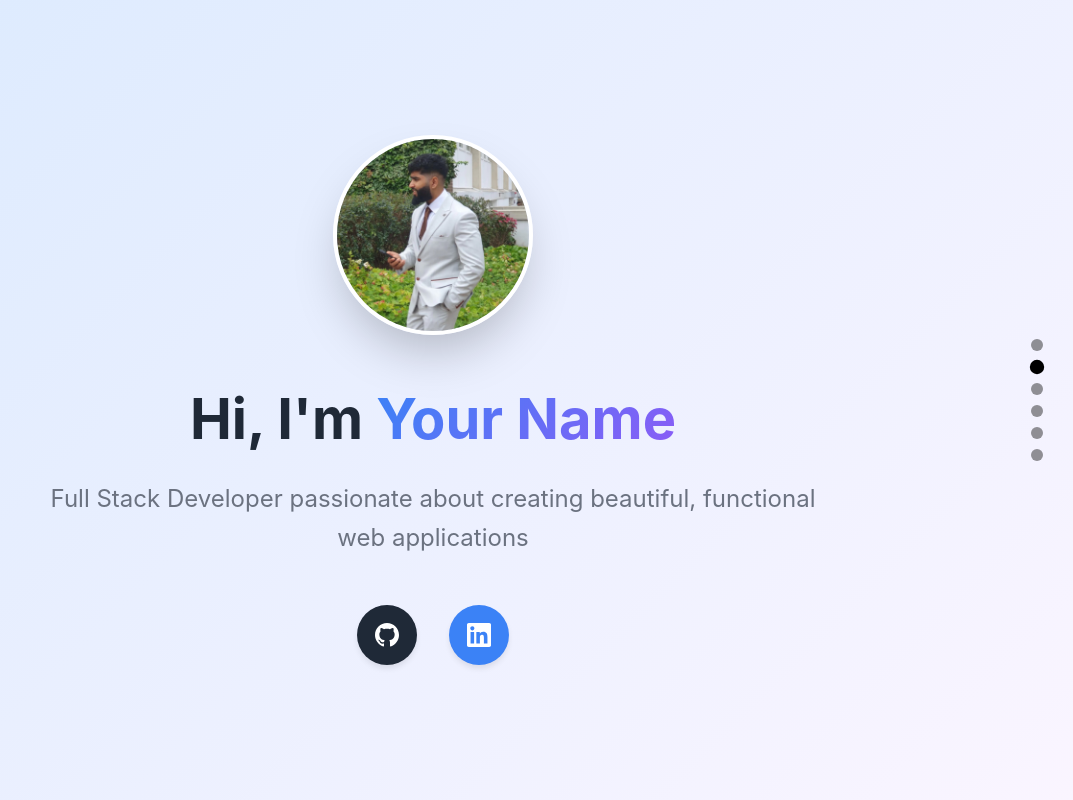
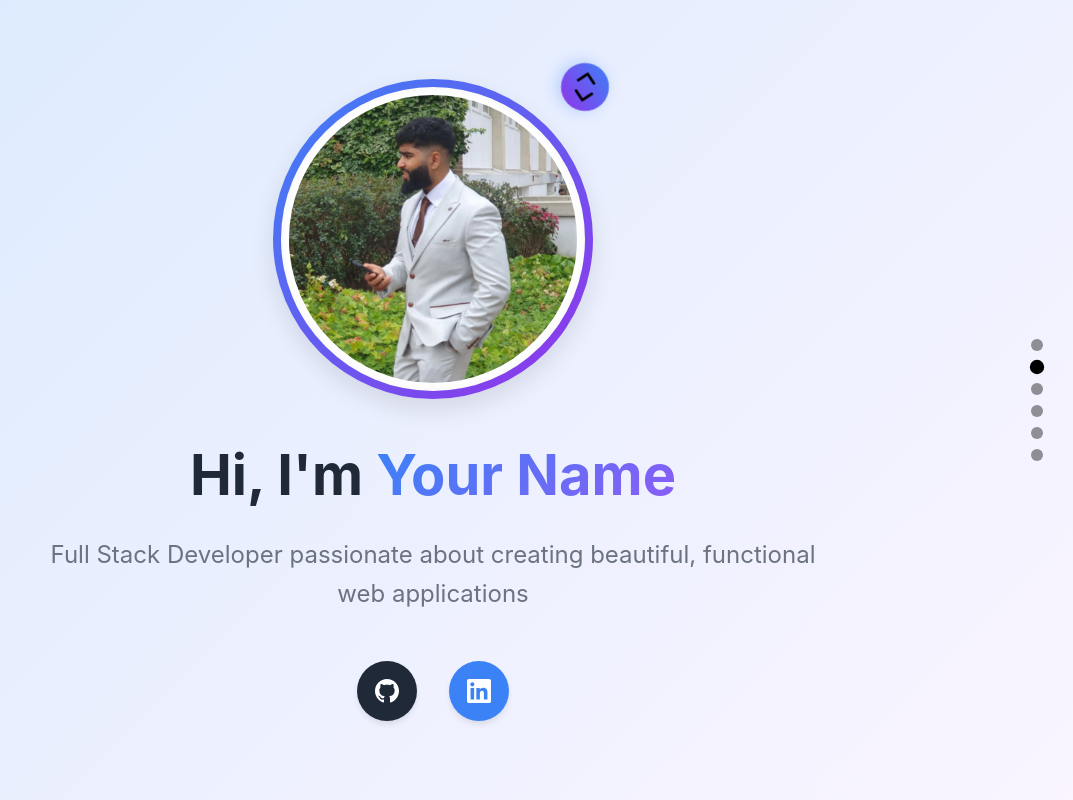
Before and after one commit to Shah-K02/portfolio-project, a React (Create React App) app in the folder my-portfolio/: page / in a window 1280 px wide. Shown: the top 800 px of the page, without its empty margins (207-1280 px from the left). Built offline with nearby package versions, Linux system fonts and the light colour scheme.

Commit message:
Add react-feather dependency and enhance Introduction component with animated profile circle

```diff
--- a/my-portfolio/package.json
+++ b/my-portfolio/package.json
@@ -15,6 +15,7 @@
     "framer-motion": "^12.19.1",
     "react": "^19.1.0",
     "react-dom": "^19.1.0",
+    "react-feather": "^2.0.10",
     "react-icons": "^4.7.1",
     "react-router-dom": "^7.6.2",
     "react-scripts": "5.0.1",
--- a/my-portfolio/src/components/Introduction.css
+++ b/my-portfolio/src/components/Introduction.css
@@ -13,23 +13,95 @@
   margin: 0 auto;
 }
 
+/* Profile Image & Circle Styles */
 .profile-image {
   margin-bottom: 2rem;
+  position: relative;
 }
 
-.profile-pic {
-  width: 200px;
-  height: 200px;
+.profile-circle-container {
+  display: flex;
+  justify-content: center;
+}
+
+.profile-circle-gradient {
+  width: 20rem;
+  height: 20rem;
   border-radius: 50%;
-  box-shadow: 0 25px 50px -12px rgba(0, 0, 0, 0.25);
-  border: 4px solid white;
+  background: linear-gradient(to bottom right, #3b82f6, #9333ea);
+  display: flex;
+  align-items: center;
+  justify-content: center;
+  padding: 0.5rem;
+  box-shadow: 0 10px 25px rgba(0, 0, 0, 0.1);
   transition: transform 0.3s ease;
 }
+.profile-circle-gradient:hover {
+  transform: scale(1.02);
+}
 
-.profile-pic:hover {
+.profile-circle-white {
+  width: 100%;
+  height: 100%;
+  border-radius: 50%;
+  background: white;
+  padding: 0.5rem;
+  box-shadow: inset 0 0 10px rgba(0, 0, 0, 0.05);
+}
+.profile-circle-outer {
+  position: relative;
+}
+
+.profile-circle-inner {
+  width: 100%;
+  height: 100%;
+  border-radius: 50%;
+  background-color: #f3f4f6;
+  display: flex;
+  align-items: center;
+  justify-content: center;
+  overflow: hidden; /* Ensures the image stays rounded */
+}
+
+.profile-circle-decoration {
+  position: absolute;
+  top: -1rem;
+  right: -1rem;
+  width: 3rem;
+  height: 3rem;
+  background: linear-gradient(to bottom right, #3b82f6, #9333ea);
+  border-radius: 50%;
+  display: flex;
+  align-items: center;
+  justify-content: center;
+  box-shadow: 0 4px 15px rgba(59, 130, 246, 0.3);
+  transition: transform 0.3s ease;
+  z-index: 10;
+}
+.profile-circle-decoration:hover {
+  background-color: #2563eb;
+}
+
+/* Profile Picture */
+.profile-picture {
+  width: 100%;
+  height: 100%;
+  object-fit: cover;
+  object-position: center;
+  transition: transform 0.3s ease;
+}
+.profile-picture:hover {
   transform: scale(1.05);
 }
 
+/* Profile Icon */
+.profile-icon {
+  width: 2rem;
+  height: 2rem;
+  color: black;
+}
+
+/* Titles & Text */
 .main-title {
   font-size: 3.5rem;
   font-weight: 700;
@@ -51,6 +123,7 @@
   line-height: 1.6;
 }
 
+/* Social Links */
 .social-links {
   display: flex;
   justify-content: center;
@@ -73,7 +146,6 @@
   background-color: #1f2937;
   color: white;
 }
-
 .social-link.github:hover {
   background-color: #111827;
   transform: translateY(-4px);
@@ -84,13 +156,13 @@
   background-color: #3b82f6;
   color: white;
 }
-
 .social-link.linkedin:hover {
   background-color: #2563eb;
   transform: translateY(-4px);
   box-shadow: 0 10px 15px -3px rgba(0, 0, 0, 0.1);
 }
 
+/* Responsive Styles */
 @media (max-width: 768px) {
   .main-title {
     font-size: 2.5rem;
@@ -105,6 +177,21 @@
     height: 150px;
   }
 
+  .profile-circle-container {
+    width: 15rem;
+    height: 15rem;
+  }
+
+  .profile-circle-gradient {
+    width: 15rem;
+    height: 15rem;
+  }
+
+  .profile-circle-decoration {
+    width: 2.5rem;
+    height: 2.5rem;
+  }
+
   .social-links {
     gap: 1.5rem;
   }
--- a/my-portfolio/src/components/Introduction.tsx
+++ b/my-portfolio/src/components/Introduction.tsx
@@ -1,19 +1,45 @@
 import React from 'react';
 import { GitHubIcon, LinkedInIcon } from './Icons';
 import './Introduction.css';
+import { motion } from "framer-motion";
+import { Code } from "react-feather";
 
 const Introduction: React.FC = () => {
   return (
     <section className="introduction">
       <div className="container">
         <div className="introduction-content">
+          {/* Animated Profile Circle with Your Picture */}
           <div className="profile-image">
-            <img
-              src='./profilepic.jpeg'
-              alt="Profile"
-              className="profile-pic"
-            />
+            <motion.div
+              initial={{ opacity: 0, x: 50 }}
+              animate={{ opacity: 1, x: 0 }}
+              transition={{ duration: 0.8, delay: 0.2 }}
+              className="profile-circle-container"
+            >
+              <div className="profile-circle-outer">
+                <div className="profile-circle-gradient">
+                  <div className="profile-circle-white">
+                    <div className="profile-circle-inner">
+                      <img
+                        src="./profilepic.jpeg"
+                        alt="Your Name"
+                        className="profile-picture"
+                      />
+                    </div>
+                  </div>
+                </div>
+                <motion.div
+                  className="profile-circle-decoration"
+                  animate={{ rotate: 360 }}
+                  transition={{ duration: 20, repeat: Infinity, ease: "linear" }}
+                >
+                  <Code className="profile-icon" />
+                </motion.div>
+              </div>
+            </motion.div>
           </div>
+
           <h1 className="main-title">
             Hi, I'm <span className="highlight">Your Name</span>
           </h1>
```
Also changed, not shown: 1 other file (tests, documents, lock files or other folders).
